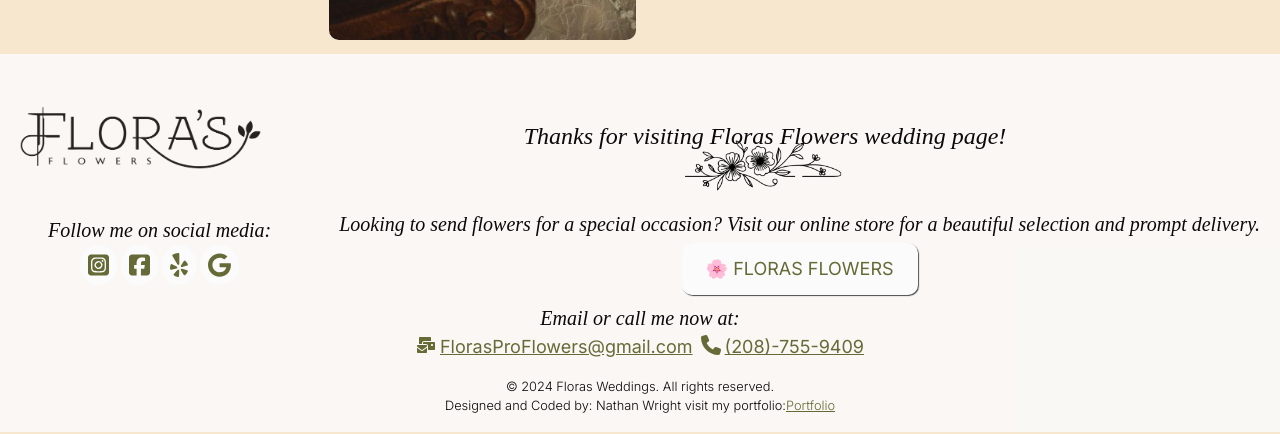
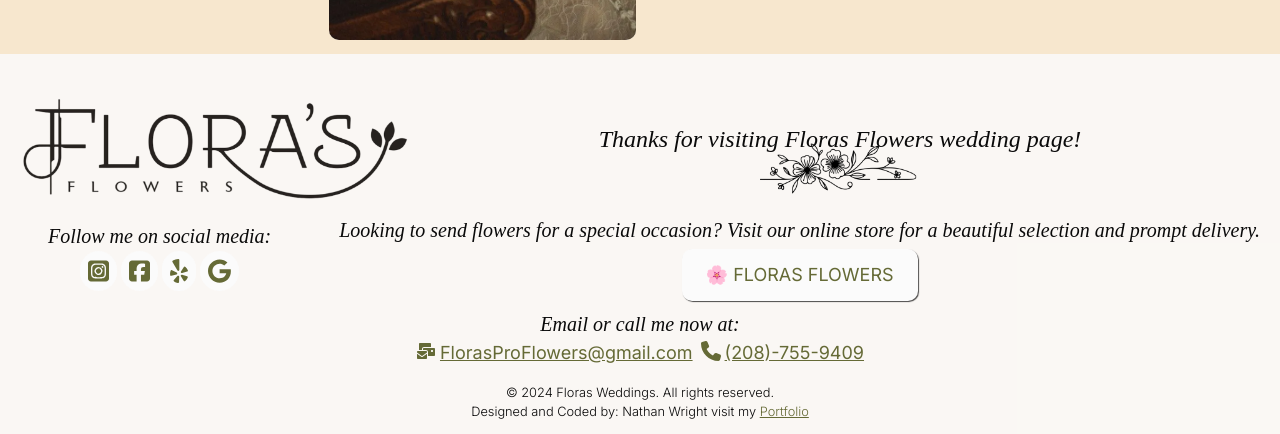
Before and after one commit to njwright92/florasweddings, a Next.js app: page / in a window 1280 px wide. Shown: the part 9156-9590 px from the top of the page. Built offline with nearby package versions, Linux system fonts and the light colour scheme.

Commit message:
"footer-img to logo"

```diff
--- a/src/app/components/Footer.js
+++ b/src/app/components/Footer.js
@@ -19,12 +19,11 @@ export default function Footer() {
               <img
                 src="/img/logo.webp"
                 alt="Floras Flowers"
-                className="footer-img"
+                className="logo"
                 load="lazy"
               />
             </Link>
           </div>
-
 
           <div className="title-container text-center md:flex-grow">
             <h1 className="subtitle">
@@ -42,7 +41,6 @@ export default function Footer() {
         </div>
 
         <div className="flex flex-col md:flex-row justify-center items-center gap-4 md:gap-8 w-full">
-
           <div className="flex flex-col items-center md:flex-grow">
             <h2 className="body-text text-center">
               Follow me on social media:
@@ -120,7 +118,7 @@ export default function Footer() {
         <p>
           © {new Date().getFullYear()} Floras Weddings. All rights reserved.
           <br />
-          Designed and Coded by: Nathan Wright visit my portfolio:
+          Designed and Coded by: Nathan Wright visit my{" "}
           <Link
             href="https://njwright92.github.io/paper-kit-portfolio"
             target="_blank"
--- a/src/app/globals.css
+++ b/src/app/globals.css
@@ -10,18 +10,6 @@
   --soft-radius: 0.625rem;
 }
 
-.footer-img {
-  border-radius: var(--soft-radius);
-  cursor: pointer;
-  width: 250px;
-  height: auto;
-  margin-bottom: -2.5rem; /* Equivalent to -mb-10 */
-  @media (min-width: 768px) {
-    /* Equivalent to md: */
-    margin-bottom: 0;
-  }
-}
-
 .title-container {
   text-align: center;
   display: flex;
@@ -32,12 +20,14 @@
 
 .logo {
   border-radius: var(--soft-radius);
-  max-width: 400px;
+  max-width: 25rem;
   height: "auto";
+  margin-bottom: -1rem;
+  cursor: pointer;
 }
 @media (max-width: 760px) {
   .logo {
-    max-width: 200px;
+    max-width: 12.5rem;
   }
 }
 
```
